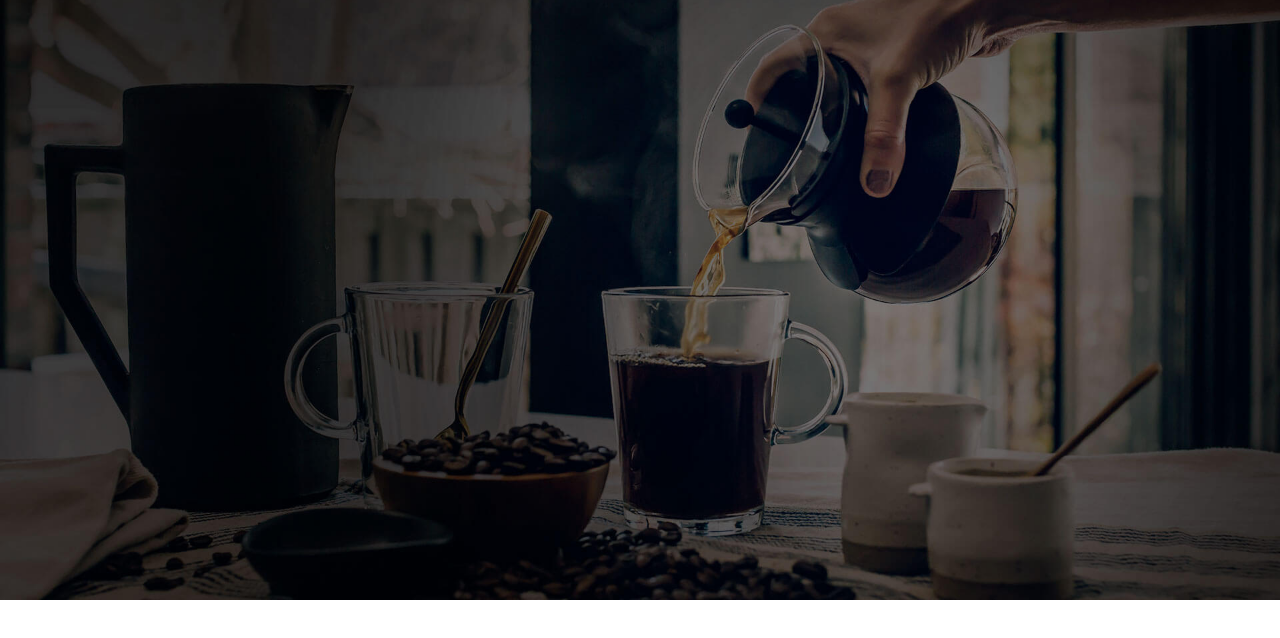
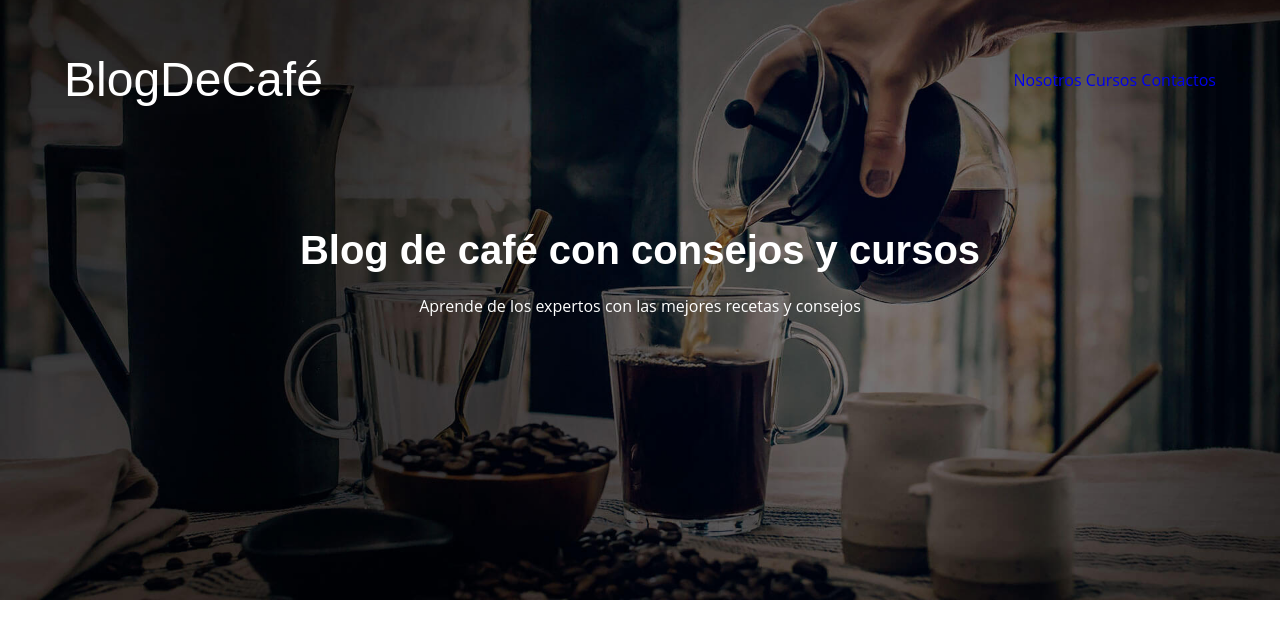
Before and after one commit to CesarAMP/blogdecafe_cesar, a plain HTML site: page index.html in a window 1280 px wide. Drawn offline with Linux system fonts and the light colour scheme; files that its build step writes are made by us from their sources; a web font is replaced by a local one.

Commit message:
Modificaciones en el index

```diff
--- a/css/styles.css
+++ b/css/styles.css
@@ -80,3 +80,32 @@ img {
   background-repeat: no-repeat;
   background-position: center center; /*Pra fluya hacia el centro para centrarla vertical y horizontalmente y para cuando pongamos la ventana pequeña nos muestre la parte central de la imagen*/
 }
+
+.header__texto {
+    text-align: center;
+    color: var(--blanco);
+    margin-top: 5rem;
+}
+
+@media (min-width: 768px){
+    .barra {
+        display: flex;
+        /*horizontalmente*/
+        justify-content: space-between;
+        /*verticalmente*/
+        align-items: center;
+    }
+}
+
+.logo {
+    color:var(--blanco);
+
+}
+.logo__nombre {
+    font-weight: 400;
+
+}
+.logo__bold {
+    font-weight: 700;
+
+}
--- a/index.html
+++ b/index.html
@@ -9,6 +9,27 @@
     <link rel="stylesheet" href="css/styles.css">
 </head>
 <body>
-    <header class="header"></header>
+    <header class="header">
+        <div class="contenedor">
+            <div class="barra">
+                <a class="logo" href="index.html">
+                  <h1 class="logo__nombre">Blog<span class="logo_bold">DeCafé<span></h1>
+                </a>
+                <nav class="navegacion">
+                 <a href="nosotros.html" class="navegacion__enlace">Nosotros</a>
+                 <a href="cursos.html" class="navegacion__enlace">Cursos</a>
+                 <a href="contacto.html" class="navegacion__enlace">Contactos</a>
+                </nav>
+            </div>
+        </div>
+
+
+        <div class="header__texto">
+            <h2 class="no-margin">Blog de café con consejos y cursos</h2>
+            <p class="no-margin">Aprende de los expertos con las mejores recetas y consejos</p>
+        </div>
+
+
+    </header>
 </body>
 </html>
```
